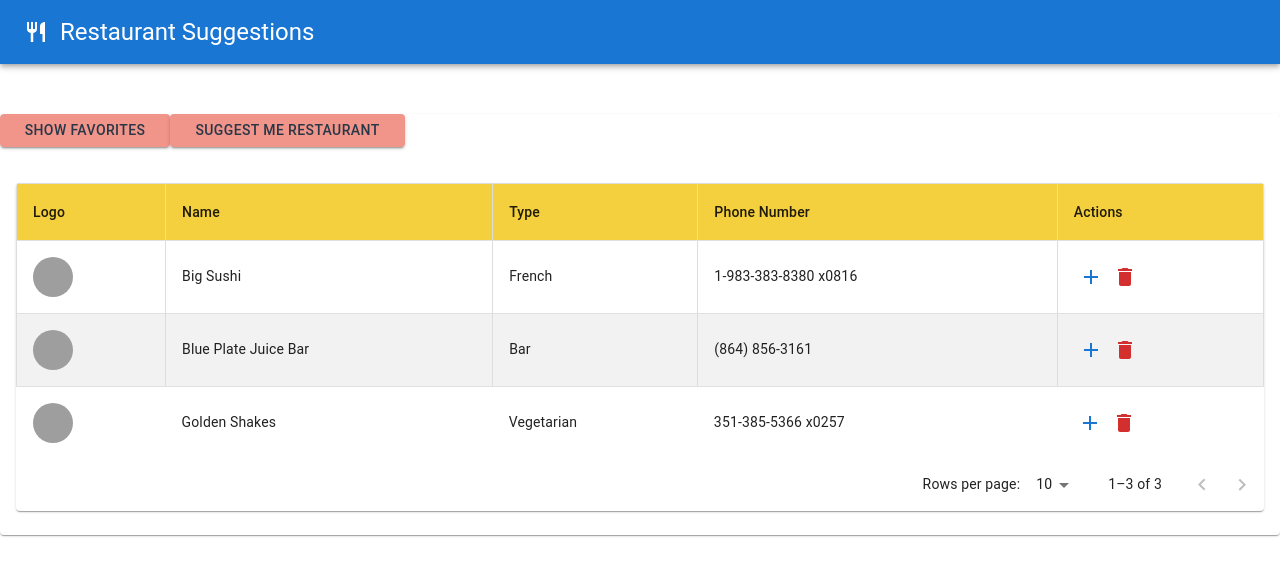
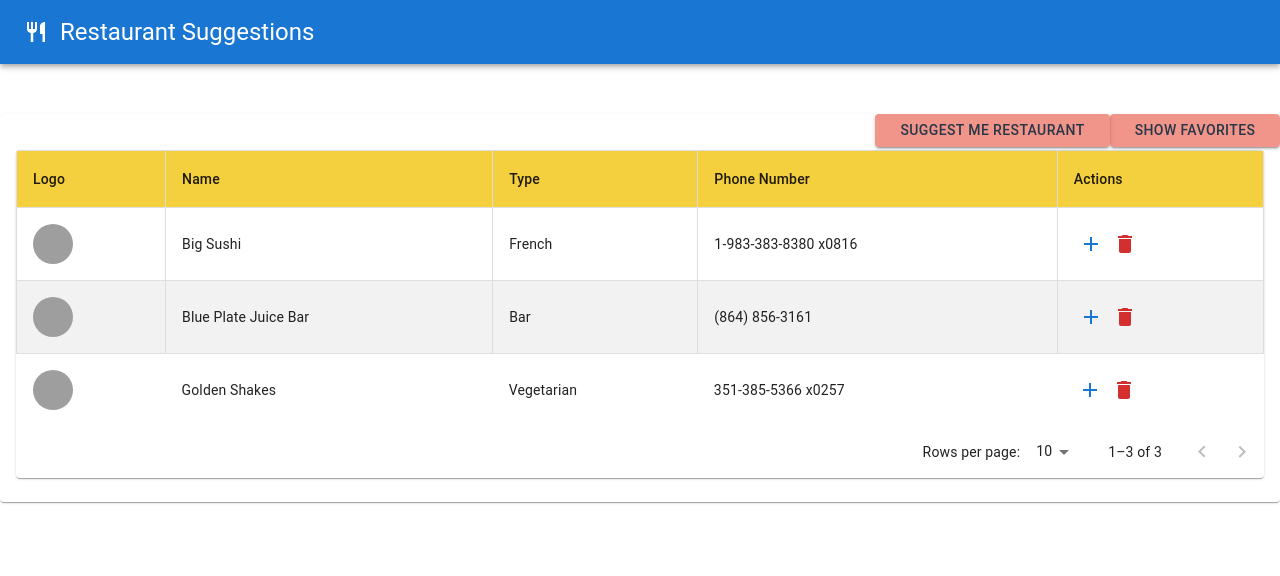
Before and after one commit to boraozisik/React_Favorite-Restaurants-App, a React (Create React App) app: page / in a window 1280 px wide. Shown: the top 576 px of the page. Built offline with nearby package versions, Linux system fonts and the light colour scheme; grey boxes are pictures that could not be loaded; the HTML template or start-up script is replaced by a standard one.

Commit message:
Update table.css

```diff
--- a/src/components/table.css
+++ b/src/components/table.css
@@ -20,3 +20,11 @@ table {
     background-color: #F4D03F;
     color: #f2f2f2;
   }
+
+  .suggestButton{
+    float: right;
+
+  }
+  .favoriteDialog{
+    float: right;
+  }
```
